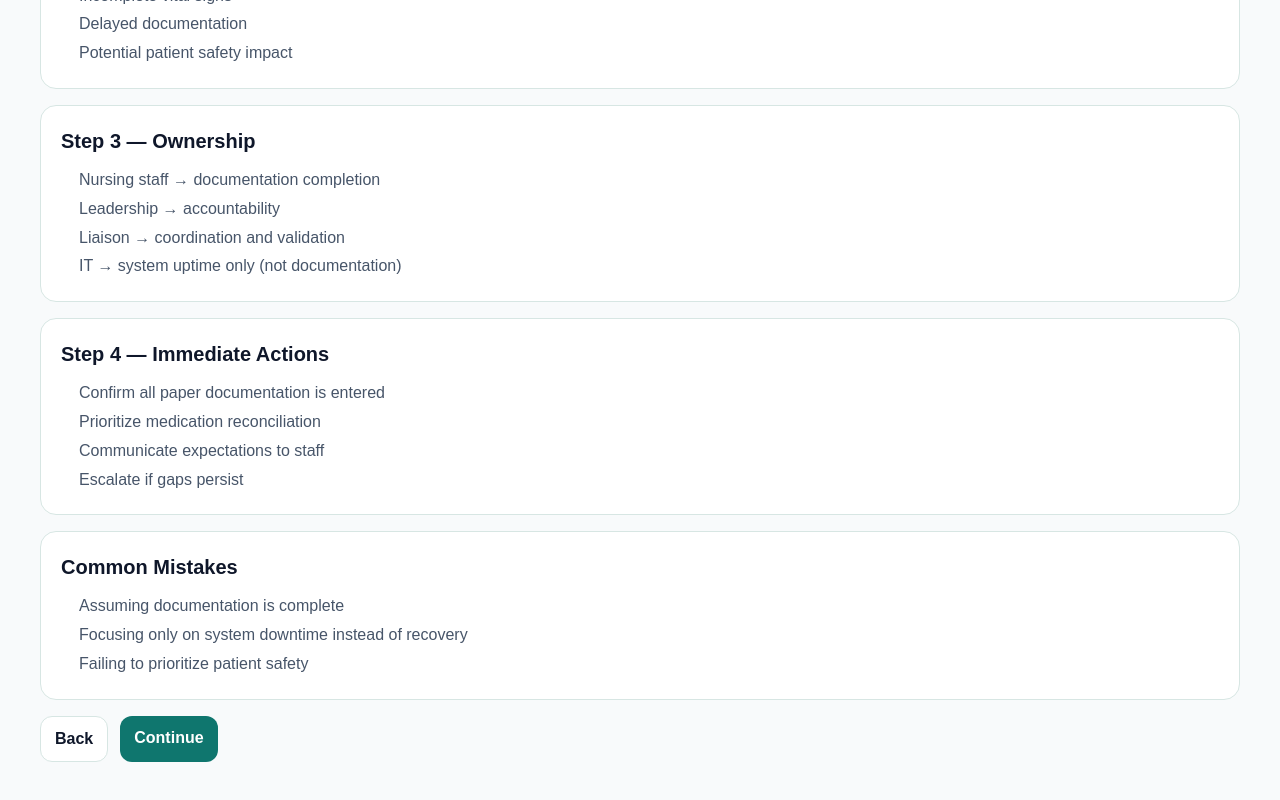
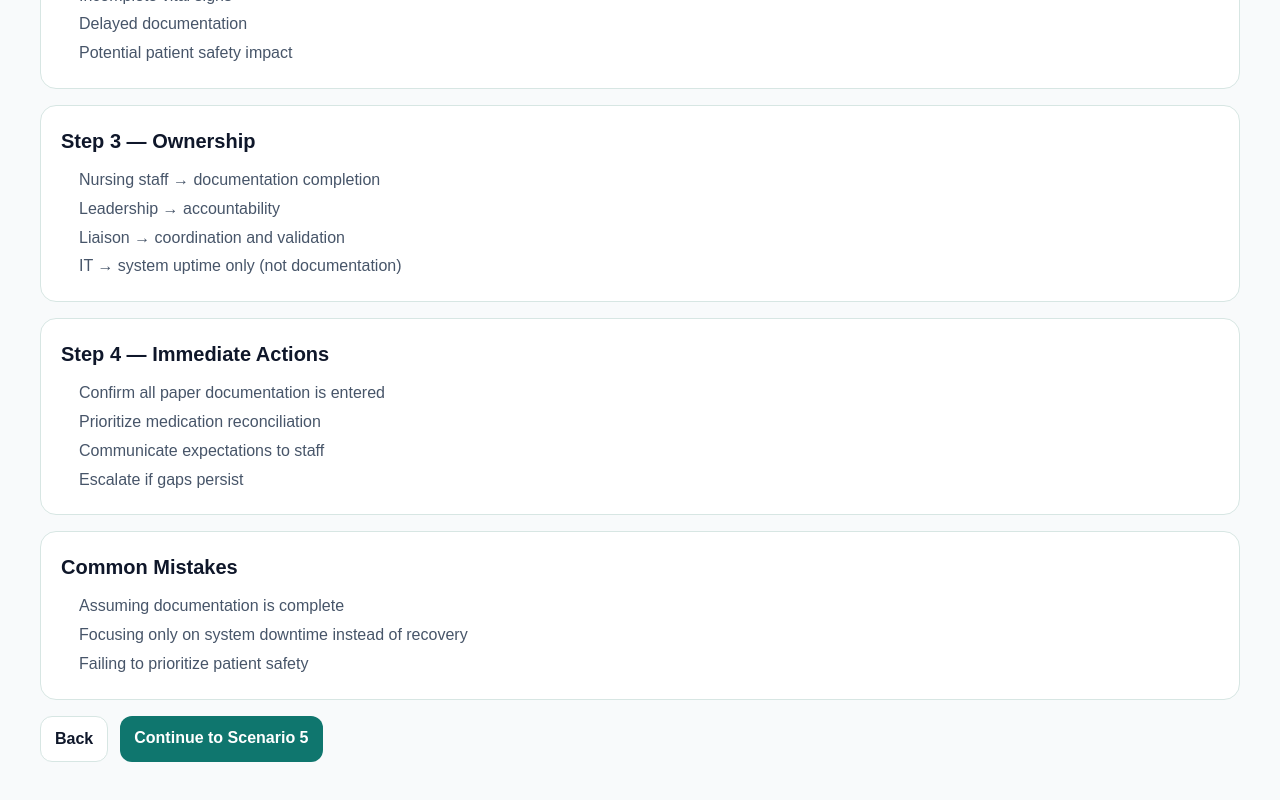
Before and after one commit to bamao33-hub/nursebridge-web, a Next.js app: page /practice-lab/liaison/scenario-4 in a window 1280 px wide. Shown: the part 1247-2047 px from the top of the page. Built offline with nearby package versions, Linux system fonts and the light colour scheme.

Commit message:
Update page.tsx

```diff
--- a/app/practice-lab/liaison/scenario-4/page.tsx
+++ b/app/practice-lab/liaison/scenario-4/page.tsx
@@ -202,7 +202,7 @@ export default function LiaisonScenarioFourPage() {
             Back
           </Link>
           <Link href="/practice-lab/liaison/scenario-5" style={primaryButtonStyle}>
-            Continue
+            Continue to Scenario 5
           </Link>
         </div>
 
```
